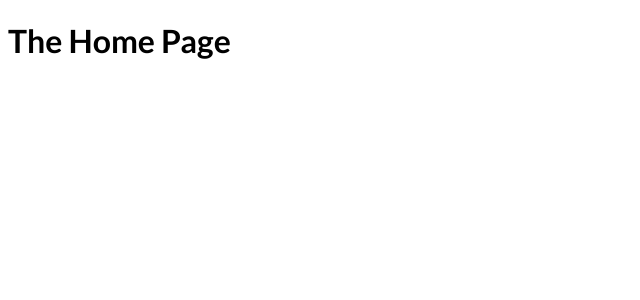
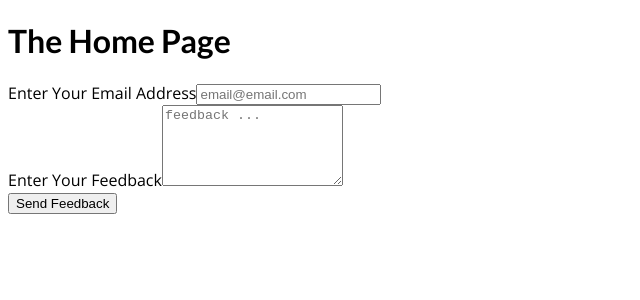
Before and after one commit to rohxn-rai/nextjs-api-routing, a Next.js app: page / in a window 1280 px wide. Shown: the top 300 px of the page, without its empty margins (0-640 px from the left). Built offline with nearby package versions, Linux system fonts and the light colour scheme.

Commit message:
added a basic form and a post request

```diff
--- a/pages/index.js
+++ b/pages/index.js
@@ -1,7 +1,52 @@
+import { useRef } from "react";
+
 function HomePage() {
+  const emailInputRef = useRef();
+  const feedbackInputRef = useRef();
+
+  const submitFormHandler = async (e) => {
+    e.preventDefault();
+
+    const email = emailInputRef.current.value;
+    const feedback = feedbackInputRef.current.value;
+
+    const reqBody = { email, feedback };
+
+    fetch("/api/feedback", {
+      method: "POST",
+      body: JSON.stringify(reqBody),
+      headers: {
+        "Content-Type": "application/json",
+      },
+    })
+      .then((response) => response.json())
+      .then((data) => console.log(data));
+  };
+
   return (
     <div>
       <h1>The Home Page</h1>
+      <form onSubmit={submitFormHandler}>
+        <div>
+          <label htmlFor="email">Enter Your Email Address</label>
+          <input
+            type="email"
+            id="email"
+            placeholder="email@email.com"
+            ref={emailInputRef}
+          />
+        </div>
+        <div>
+          <label htmlFor="feedback">Enter Your Feedback</label>
+          <textarea
+            rows={5}
+            id="feedback"
+            placeholder="feedback ..."
+            ref={feedbackInputRef}
+          />
+        </div>
+        <button>Send Feedback</button>
+      </form>
     </div>
   );
 }
```
